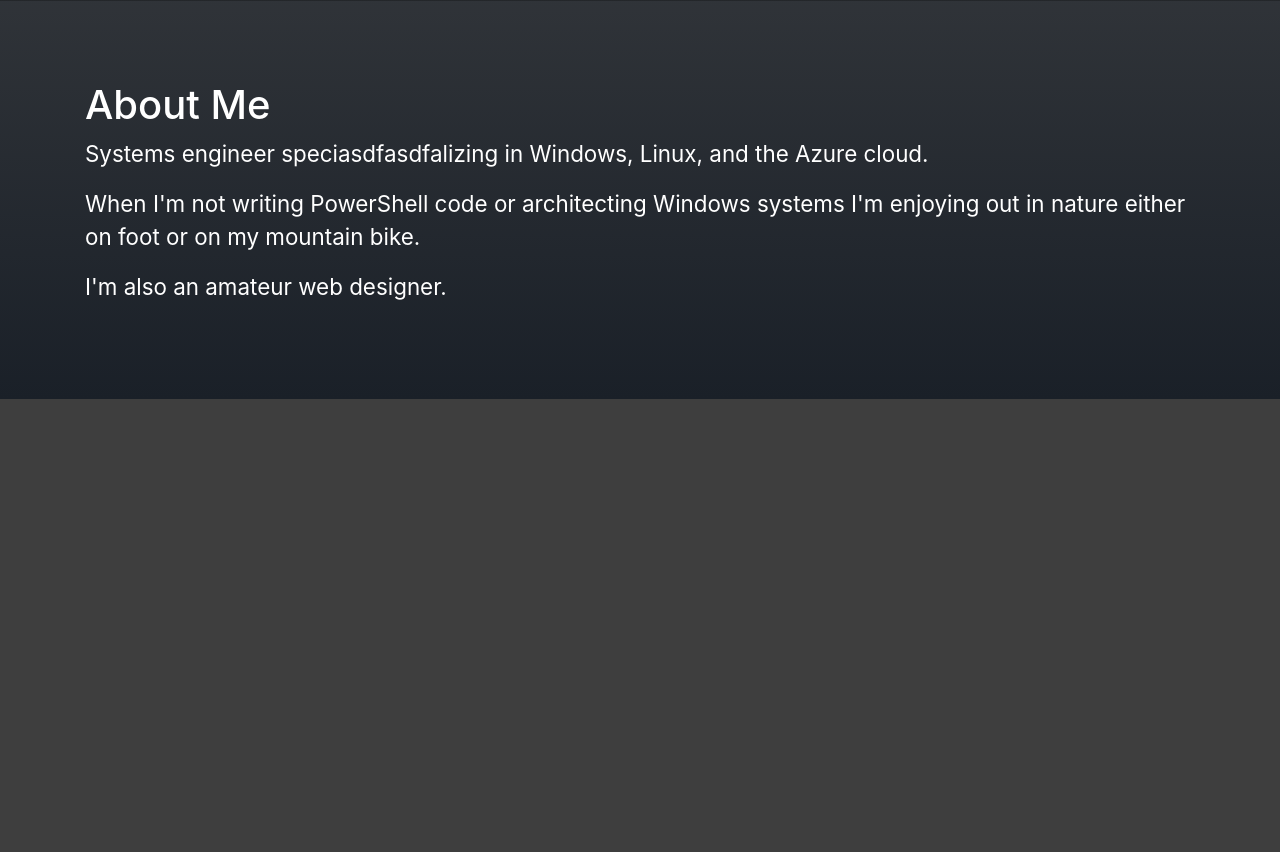
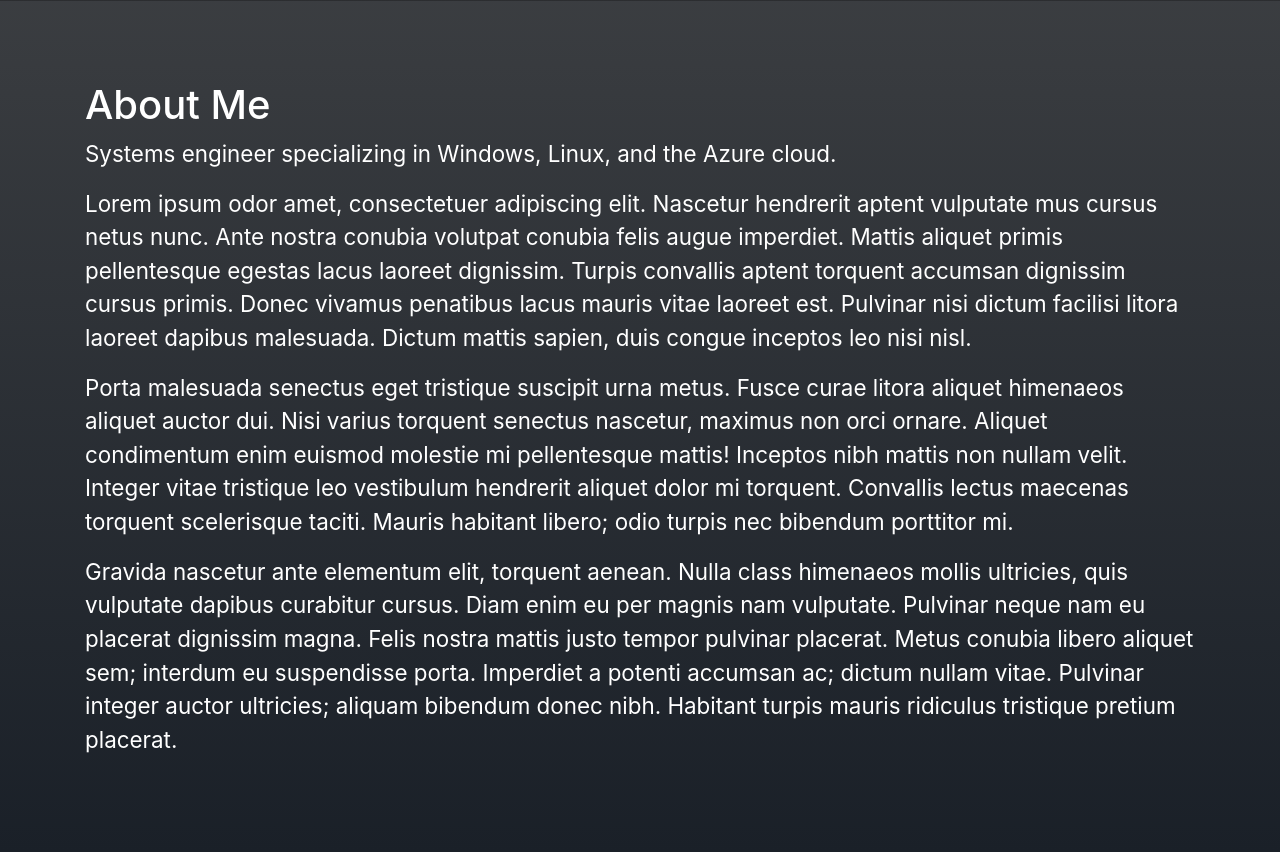
Before and after one commit to snyduck/jrsnyder.tech, a Flask app: page / in a window 1280 px wide. Shown: the part 696-1548 px from the top of the page. Before the commit the page ends 1095 px from the top, so only its background shows below. Run offline with Flask 3, Linux system fonts and the light colour scheme; some libraries are stand-ins or nearby versions.

Commit message:
Cleaned up placeholder text

```diff
--- a/templates/index.html
+++ b/templates/index.html
@@ -55,36 +55,31 @@
             <div class="col">
                 <h1>About Me</h1>
                 <p>
-                    Systems engineer speciasdfasdfalizing in Windows, Linux, and the Azure cloud.
-                </p>
-                <p>
-                    When I'm not writing PowerShell code or architecting Windows systems I'm enjoying out in nature
-                    either on foot or on my mountain bike.
-                </p>
-                <p>
-                    I'm also an amateur web designer.
+                    Systems engineer specializing in Windows, Linux, and the Azure cloud.
                 </p>
 
-                <!-- <p>
+                <p>
                     Lorem ipsum odor amet, consectetuer adipiscing elit. Nascetur hendrerit aptent vulputate mus cursus
                     netus nunc. Ante nostra conubia volutpat conubia felis augue imperdiet. Mattis aliquet primis
                     pellentesque egestas lacus laoreet dignissim. Turpis convallis aptent torquent accumsan dignissim
                     cursus primis. Donec vivamus penatibus lacus mauris vitae laoreet est. Pulvinar nisi dictum facilisi
                     litora laoreet dapibus malesuada. Dictum mattis sapien, duis congue inceptos leo nisi nisl.
-
+                </p>
+                <p>
                     Porta malesuada senectus eget tristique suscipit urna metus. Fusce curae litora aliquet himenaeos
                     aliquet auctor dui. Nisi varius torquent senectus nascetur, maximus non orci ornare. Aliquet
                     condimentum enim euismod molestie mi pellentesque mattis! Inceptos nibh mattis non nullam velit.
                     Integer vitae tristique leo vestibulum hendrerit aliquet dolor mi torquent. Convallis lectus
                     maecenas torquent scelerisque taciti. Mauris habitant libero; odio turpis nec bibendum porttitor mi.
-
+                </p>
+                <p>
                     Gravida nascetur ante elementum elit, torquent aenean. Nulla class himenaeos mollis ultricies, quis
                     vulputate dapibus curabitur cursus. Diam enim eu per magnis nam vulputate. Pulvinar neque nam eu
                     placerat dignissim magna. Felis nostra mattis justo tempor pulvinar placerat. Metus conubia libero
                     aliquet sem; interdum eu suspendisse porta. Imperdiet a potenti accumsan ac; dictum nullam vitae.
                     Pulvinar integer auctor ultricies; aliquam bibendum donec nibh. Habitant turpis mauris ridiculus
                     tristique pretium placerat.
-                </p> -->
+                </p>
                 <!-- <p>
                     Lorem ipsum odor amet, consectetuer adipiscing elit. Nascetur hendrerit aptent vulputate mus cursus
                     netus nunc. Ante nostra conubia volutpat conubia felis augue imperdiet. Mattis aliquet primis
```
